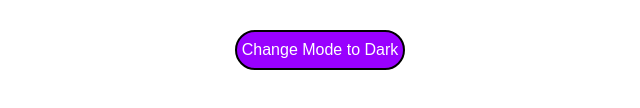
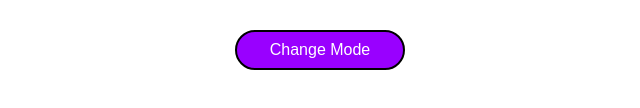
Before and after one commit to palprince/RockPaperScissorsGame, a plain HTML site: page index.html in a window 1280 px wide. Shown: the part 656-764 px from the top of the page, 320-960 px from the left. Drawn offline with Linux system fonts and the light colour scheme.

Commit message:
Update index.html

```diff
--- a/index.html
+++ b/index.html
@@ -35,7 +35,7 @@
       <p id="msg">Play your move</p>
     </div>
 
-    <button>Change Mode to Dark</button>
+    <button>Change Mode</button>
     <script src="app.js"></script>
   </body>
 </html>
```
